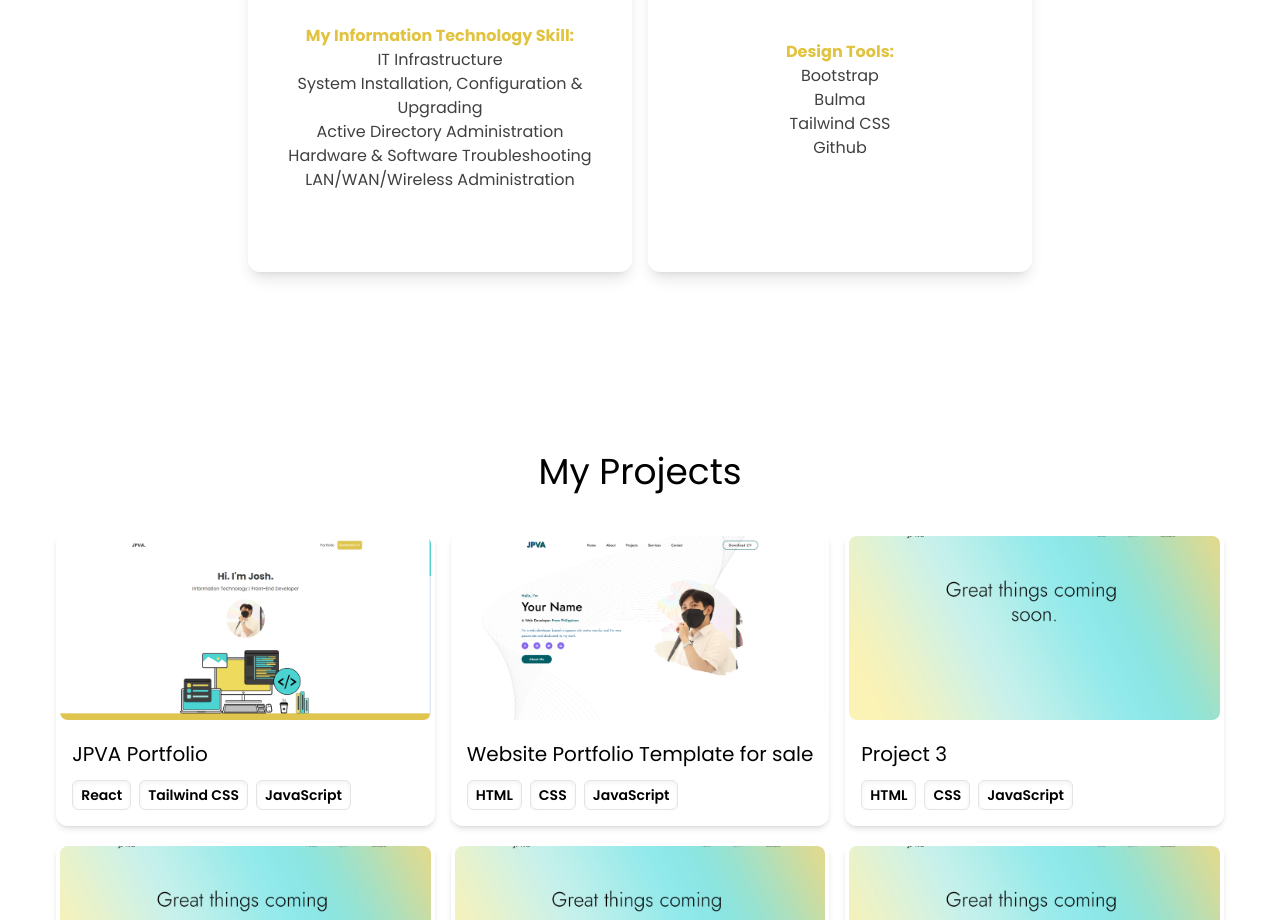
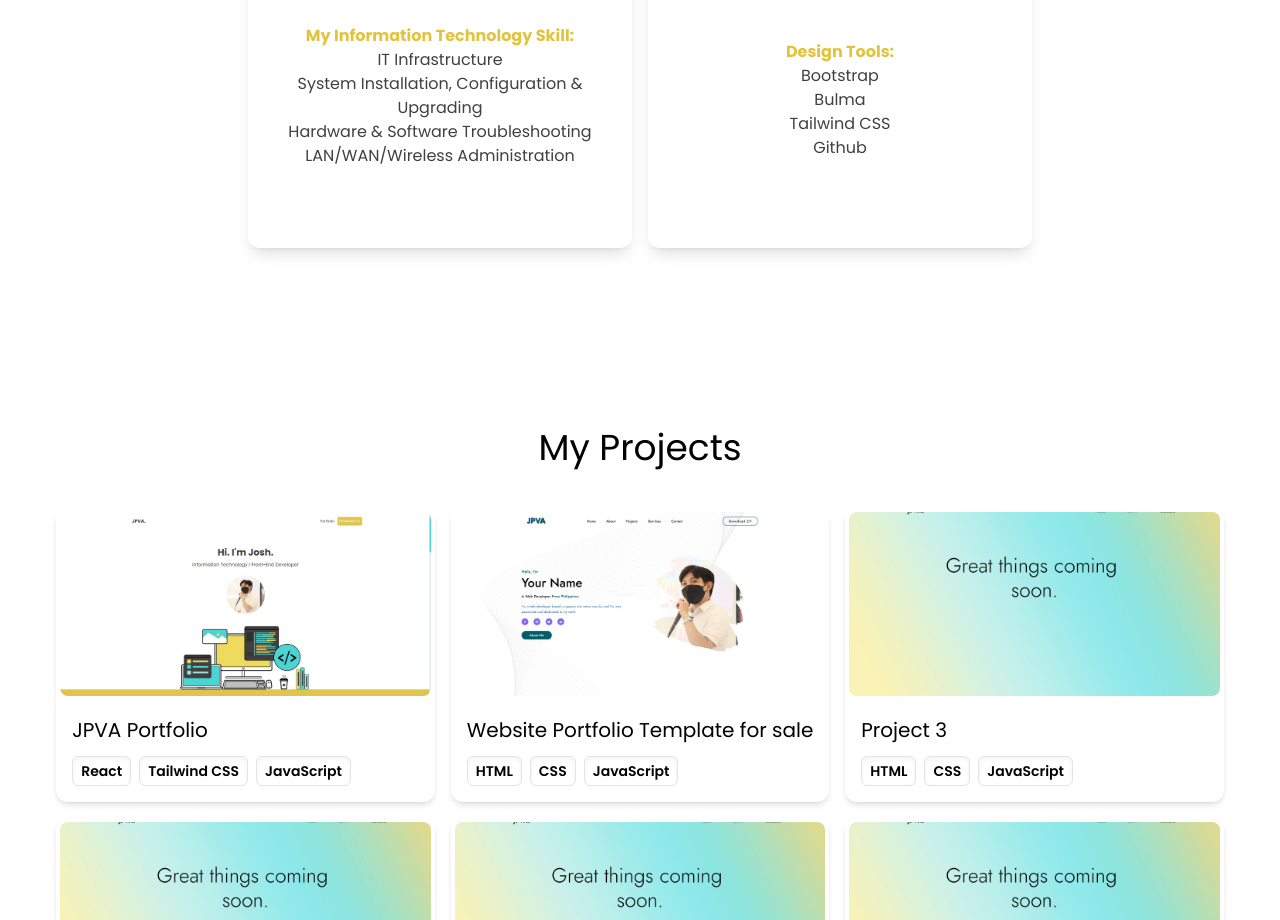
Before and after one commit to joshpatrickz/JPVA-Portfolio, a React (Create React App) app: page / in a window 1280 px wide. Shown: the part 1636-2556 px from the top of the page. Built offline with nearby package versions, Linux system fonts and the light colour scheme; the HTML template or start-up script is replaced by a standard one.

Commit message:
Update Skill.jsx

```diff
--- a/src/components/Skill.jsx
+++ b/src/components/Skill.jsx
@@ -25,7 +25,6 @@ const Skill = () => {
             </h2>
             <p>IT Infrastructure</p>
             <p>System Installation, Configuration & Upgrading</p>
-            <p>Active Directory Administration</p>
             <p>Hardware & Software Troubleshooting</p>
             <p>LAN/WAN/Wireless Administration</p>
           </div>
```
